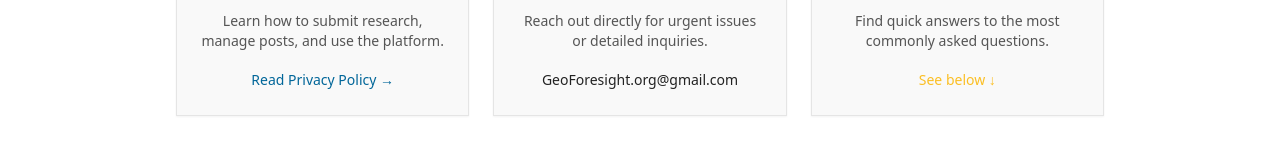
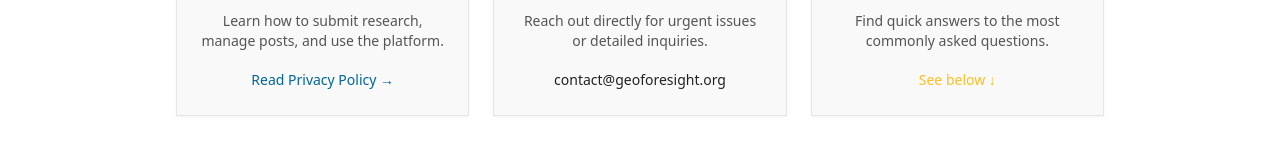
Before and after one commit to AstraDev-Labs/GeoInsight, a Next.js app: page /support in a window 1280 px wide. Shown: the part 579-739 px from the top of the page. Built offline with nearby package versions, Linux system fonts and the light colour scheme; no server answers.

Commit message:
feat: use domain routing emails and optimize cloudflare analytics

```diff
--- a/src/app/layout.tsx
+++ b/src/app/layout.tsx
@@ -206,7 +206,7 @@ export default function RootLayout({
         <SpeedInsights />
         <Analytics />
         {/* Cloudflare Web Analytics */}
-        <Script src="https://static.cloudflareinsights.com/beacon.min.js" data-cf-beacon='{"token": "33dd9409d9164dfea9f791806a267e1e"}' strategy="afterInteractive" />
+        <Script src="https://static.cloudflareinsights.com/beacon.min.js" data-cf-beacon='{"token": "33dd9409d9164dfea9f791806a267e1e"}' strategy="lazyOnload" />
         {/* End Cloudflare Web Analytics */}
       </body>
     </html>
--- a/src/app/support/page.tsx
+++ b/src/app/support/page.tsx
@@ -16,7 +16,7 @@ export default function SupportPage() {
     const handleSubmit = (e: React.FormEvent) => {
         e.preventDefault();
         // In production, wire this to an API endpoint or mailto
-        const mailtoLink = `mailto:GeoForesight.org@gmail.com?subject=Support Request from ${encodeURIComponent(name)}&body=${encodeURIComponent(message)}%0A%0AFrom: ${encodeURIComponent(email)}`;
+        const mailtoLink = `mailto:contact@geoforesight.org?subject=Support Request from ${encodeURIComponent(name)}&body=${encodeURIComponent(message)}%0A%0AFrom: ${encodeURIComponent(email)}`;
         window.open(mailtoLink);
         setSent(true);
     };
@@ -71,8 +71,8 @@ export default function SupportPage() {
                         <Mail className="text-[#222] mx-auto mb-4" size={28} />
                         <h3 className="font-bold text-lg mb-2">Email Us</h3>
                         <p className="text-[#555] text-sm mb-4">Reach out directly for urgent issues or detailed inquiries.</p>
-                        <a href="mailto:GeoForesight.org@gmail.com" className="text-[#222] text-sm font-medium hover:underline">
-                            GeoForesight.org@gmail.com
+                        <a href="mailto:contact@geoforesight.org" className="text-[#222] text-sm font-medium hover:underline">
+                            contact@geoforesight.org
                         </a>
                     </motion.div>
 
@@ -105,7 +105,7 @@ export default function SupportPage() {
                                 <span className="text-2xl font-bold text-[#222]">✓</span>
                             </div>
                             <h3 className="text-xl font-bold mb-2">Message Prepared!</h3>
-                            <p className="text-[#555] text-sm">Your email client should have opened. If not, email us directly at GeoForesight.org@gmail.com</p>
+                            <p className="text-[#555] text-sm">Your email client should have opened. If not, email us directly at contact@geoforesight.org</p>
                             <button onClick={() => setSent(false)} className="mt-6 px-6 py-2 bg-[#f9f9f9] border border-[#e5e5e5] rounded-xl text-sm hover:bg-[#f0f0f0] transition-colors">
                                 Send Another Message
                             </button>
--- a/src/lib/email-service.ts
+++ b/src/lib/email-service.ts
@@ -12,7 +12,7 @@ const transporter = nodemailer.createTransport({
     },
 });
 
-const FROM_EMAIL = process.env.SMTP_FROM || process.env.SMTP_USER || 'noreply@GeoForesight.com';
+const FROM_EMAIL = process.env.SMTP_FROM || process.env.SMTP_USER || 'admin@geoforesight.org';
 import { SITE_URL } from "@/lib/constants";
 const SITE_NAME = 'GeoForesight';
 
```
Also changed, not shown: 1 other file (tests, documents, lock files or other folders).
